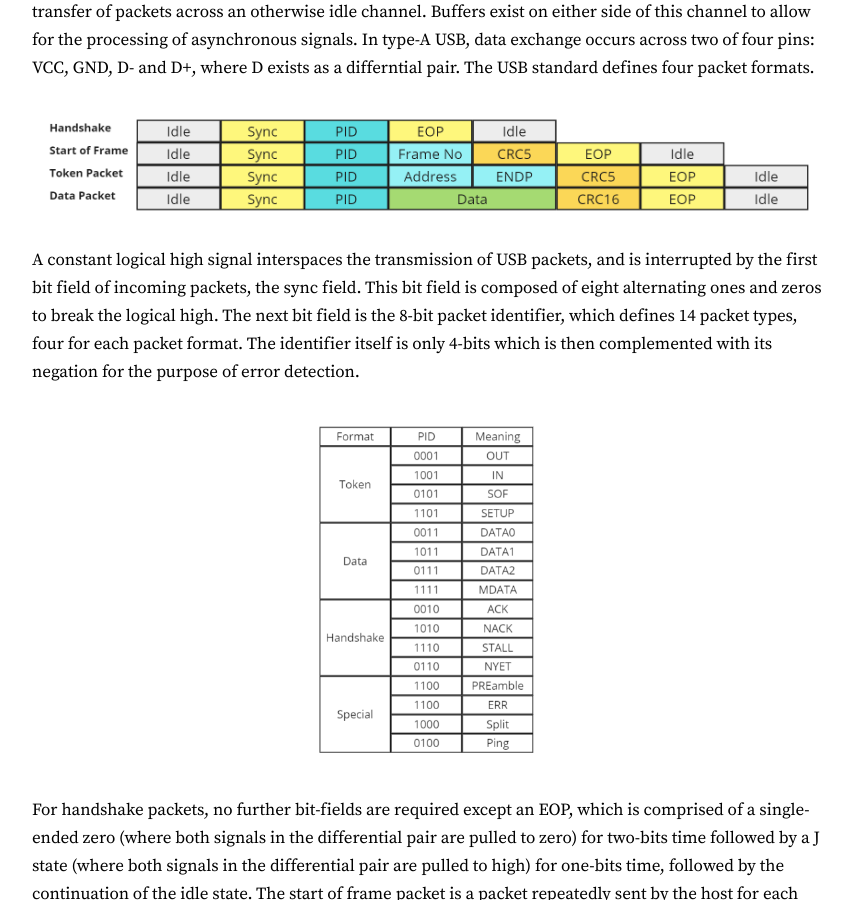
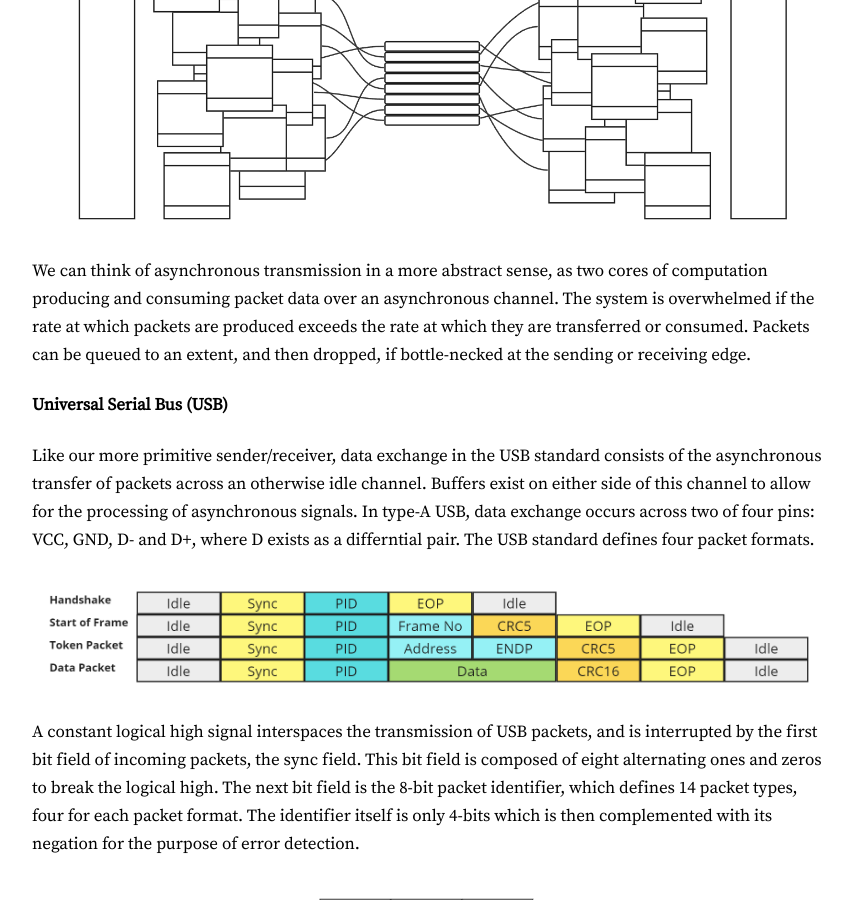
Before and after one commit to Rory-Mac/personal-website, a Jekyll site: the page built from Low-Level Programming/IO.markdown, in a window 1280 px wide and 900 px high, scrolled down 1762 px. Shown: the whole window, without its empty margins (208-1060 px from the left). Built offline with Jekyll 4.4.1, drawn with Linux system fonts in a browser that asks for light colours.

Commit message:
add asynchronous transmission heuristic

```diff
--- a/Low-Level Programming/IO.markdown
+++ b/Low-Level Programming/IO.markdown
@@ -29,6 +29,10 @@ then re-initiates the idle state. Packet transmission over asynchronous channels
 interrupts from peripheral devices (keyboards, monitors, attached processing units, network interface cards, etc). When creating these data
 channels we have to consider factors of compatibility between the sending and receiving devices. This includes ensuring compatible voltage
 levels (encoding logical high, logical low and other signal values), baud rate (bits per second), data formatting and packet formatting.</p>
+<p><img src="/Assets/images/asynchronous_heuristic.png" width="100%" height="100%"></p>
+<p>We can think of asynchronous transmission in a more abstract sense, as two cores of computation producing and consuming packet data
+over an asynchronous channel. The system is overwhelmed if the rate at which packets are produced exceeds the rate at which they are
+transferred or consumed. Packets can be queued to an extent, and then dropped, if bottle-necked at the sending or receiving edge.</p>
 <h4>Universal Serial Bus (USB)</h4>
 <p>Like our more primitive sender/receiver, data exchange in the USB standard consists of the asynchronous transfer of packets across an
 otherwise idle channel. Buffers exist on either side of this channel to allow for the processing of asynchronous signals. In type-A USB,
```
Also changed, not shown: Assets/images/asynchronous_heuristic.png (added).
